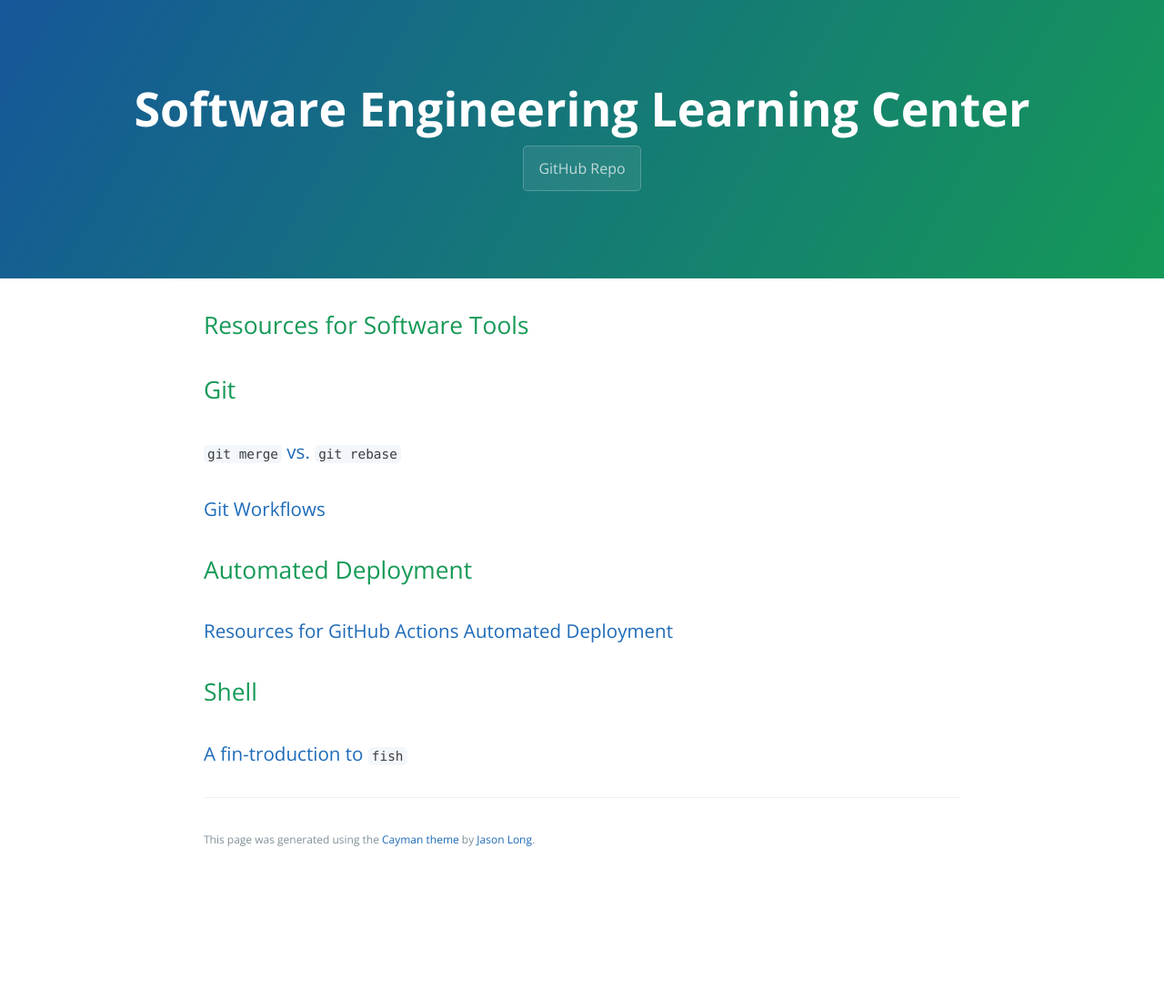
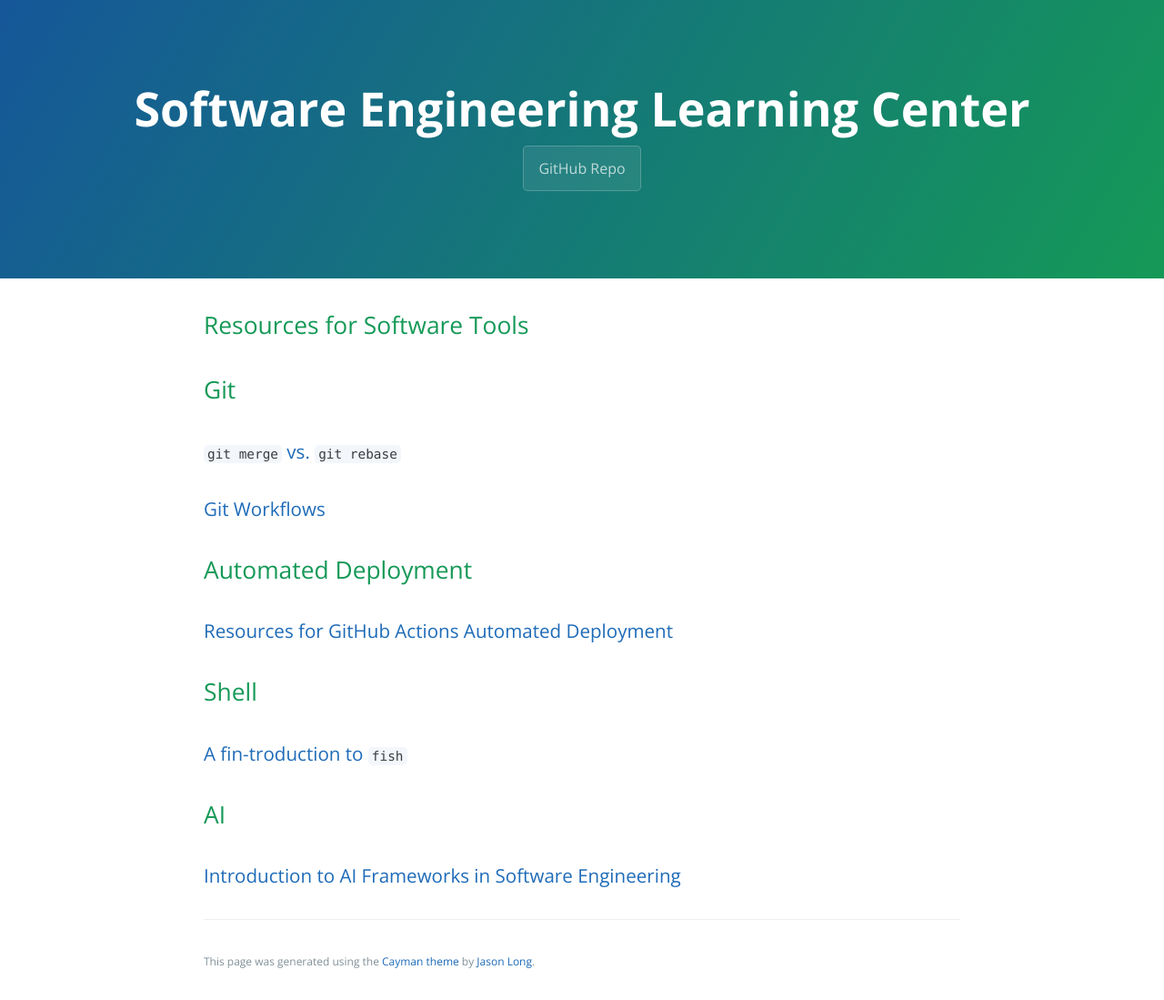
Before and after one commit to learning-software-engineering/learning-software-engineering.github.io, a Jekyll site: the page built from Topics/Software_Tools.md, in a window 1280 px wide. Shown: the whole page at 91% size. Built offline with Jekyll 4.4.1, drawn with Linux system fonts in a browser that asks for light colours; our own code applies the rules of GitHub Pages for plain Markdown files; before the commit the page ends 965 px from its top, so only the background shows below that.

Commit message:
Added my work to the software tools readme file
Title

```diff
--- a/Topics/Software_Tools.md
+++ b/Topics/Software_Tools.md
@@ -9,3 +9,6 @@
 
 ## Shell
 ### [A fin-troduction to `fish`](./Software_Tools/fish.md)
+
+## AI
+### [Introduction to AI Frameworks in Software Engineering](./Software_Tools/TensorFlow-Keras.md)
```
